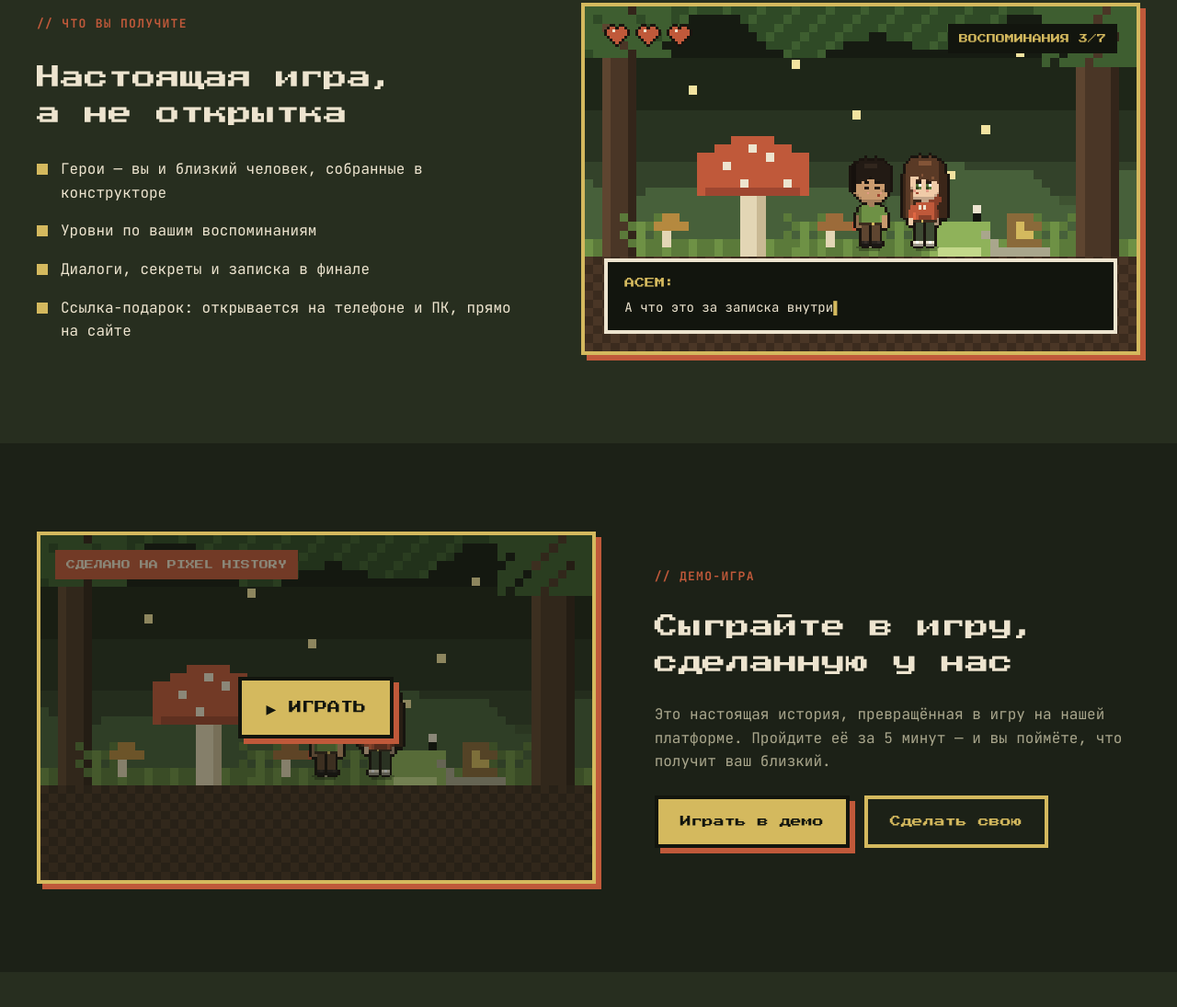
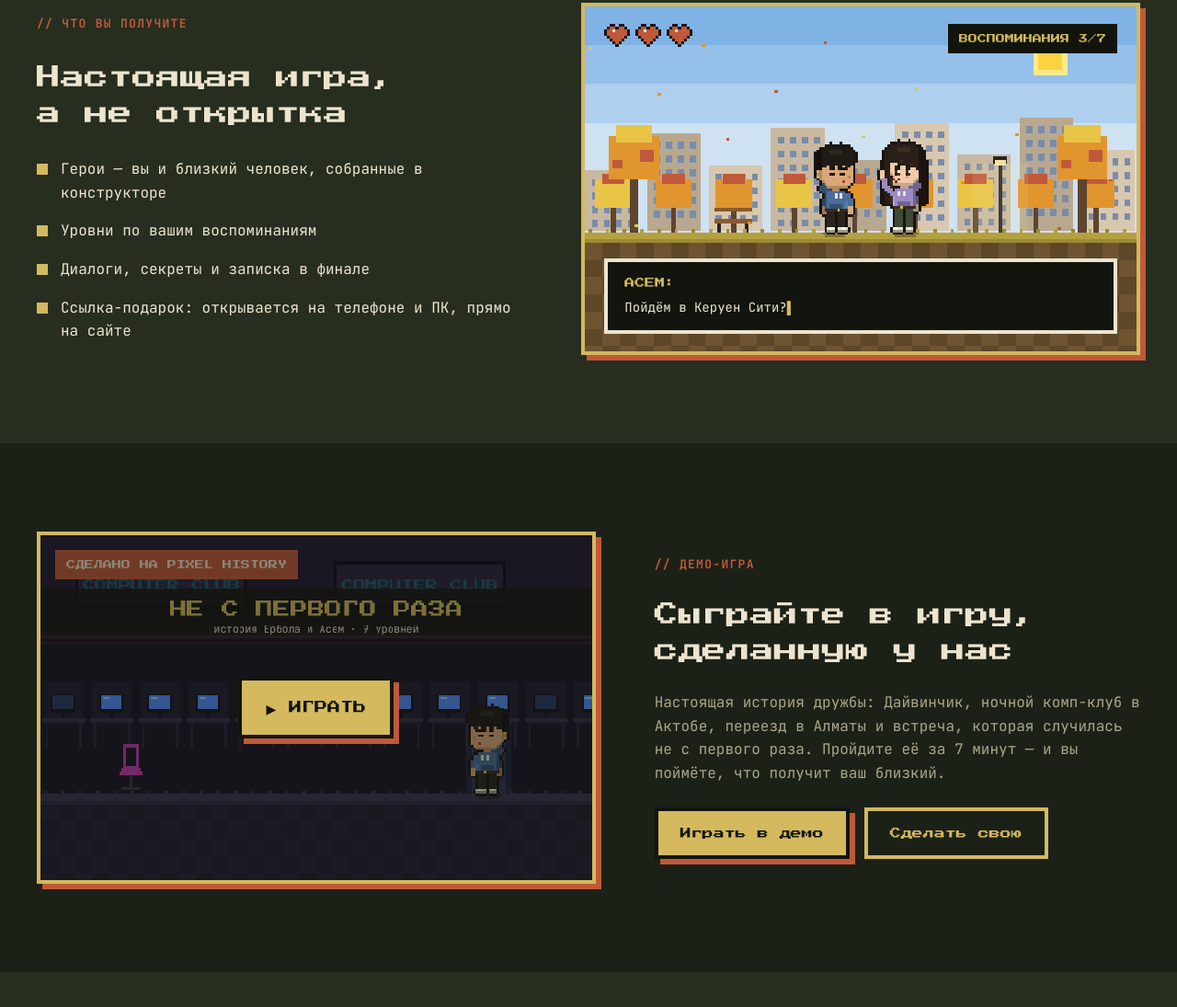
Before and after one commit to M0r11111/pixel-history-site, a plain HTML site: page index.html in a window 1280 px wide. Shown: the part 1768-2863 px from the top of the page at 92% size. Drawn offline with Linux system fonts and the light colour scheme; no server answers.

Commit message:
Главная: превью из демо-игры

```diff
--- a/account.html
+++ b/account.html
@@ -7,7 +7,7 @@
 <link rel="preconnect" href="https://fonts.googleapis.com">
 <link rel="preconnect" href="https://fonts.gstatic.com" crossorigin>
 <link href="https://fonts.googleapis.com/css2?family=JetBrains+Mono:wght@400;700&family=Press+Start+2P&display=swap" rel="stylesheet">
-<link rel="stylesheet" href="assets/style.css?v=11">
+<link rel="stylesheet" href="assets/style.css?v=12">
 </head>
 <body>
 <header class="nav">
@@ -64,9 +64,9 @@
   </div>
 </main>
 
-<script src="assets/pixel.js?v=11"></script>
-<script src="assets/app.js?v=11"></script>
-<script src="assets/api.js?v=11"></script>
+<script src="assets/pixel.js?v=12"></script>
+<script src="assets/app.js?v=12"></script>
+<script src="assets/api.js?v=12"></script>
 <script>
 const $ = s => document.querySelector(s);
 const esc = s => String(s ?? '').replace(/[&<>"]/g, c => ({ '&': '&amp;', '<': '&lt;', '>': '&gt;', '"': '&quot;' }[c]));
--- a/game/engine.js
+++ b/game/engine.js
@@ -595,7 +595,21 @@ function PHEngineFactory(global) {
 @media (orientation:portrait) and (pointer:coarse){.phg{aspect-ratio:auto;overflow:visible;background:#272E1F}.phg canvas{height:auto;aspect-ratio:16/9}.phg-touch{position:static;padding:22px 16px 18px}.phg-touch button{width:74px;height:74px;opacity:1}}`;
   if (typeof document !== 'undefined' && !document.getElementById('phg-css')) { const st = document.createElement('style'); st.id = 'phg-css'; st.textContent = css; document.head.appendChild(st); }
 
-  global.PHGame = { start, THEMES: THEME_NAMES, buildLevel };
+  // Нарисовать сцену локации без игры (превью на сайте): фон + декор + земля
+  function renderScene(ctx, name, t, opt = {}) {
+    const th = THEMES[name] || THEMES.forest, gy = opt.ground || 300, cw = ctx.canvas.width, ch = ctx.canvas.height;
+    ctx.imageSmoothingEnabled = false;
+    drawBackground(ctx, th, opt.cam || 0, t);
+    (opt.deco || []).forEach(([type, x]) => drawDeco(ctx, { type }, x, gy, t));
+    for (let x = 0; x < cw; x += T) {
+      P(ctx, th.top, x, gy, T, 8); P(ctx, th.top2, x, gy + 8, T, 4); P(ctx, (x / T) % 2 ? th.top : th.top2, x + 4, gy - 4, 4, 4);
+      for (let y = gy + 12; y < ch; y += T) P(ctx, ((x + y) / T | 0) % 2 ? th.soil : th.soil2, x, y, T, T);
+    }
+    if (th.leaves) for (let i = 0; i < 14; i++) P(ctx, ['#E0952F', '#C0593A', '#E8C547'][i % 3], (i * 97 + t / 25 + Math.sin(t / 500 + i) * 20 + cw * 2) % cw, (i * 53 + t / 20) % gy, 4, 3);
+    if (th.snowfall) for (let i = 0; i < 40; i++) P(ctx, '#FFFFFF', (i * 71 + t / 30 * (1 + i % 3)) % cw, (i * 43 + t / 12) % ch, 3, 3);
+  }
+
+  global.PHGame = { start, renderScene, THEMES: THEME_NAMES, buildLevel };
 }
 window.PHEngineFactory = PHEngineFactory;
 PHEngineFactory(window);
--- a/index.html
+++ b/index.html
@@ -8,7 +8,7 @@
 <link rel="preconnect" href="https://fonts.googleapis.com">
 <link rel="preconnect" href="https://fonts.gstatic.com" crossorigin>
 <link href="https://fonts.googleapis.com/css2?family=JetBrains+Mono:wght@400;700&family=Press+Start+2P&display=swap" rel="stylesheet">
-<link rel="stylesheet" href="assets/style.css?v=11">
+<link rel="stylesheet" href="assets/style.css?v=12">
 </head>
 <body>
 
@@ -103,7 +103,7 @@
     <div style="display:grid;gap:24px">
       <span class="kicker">// Демо-игра</span>
       <h2>Сыграйте в игру,<br>сделанную у нас</h2>
-      <p class="muted">Это настоящая история, превращённая в игру на нашей платформе. Пройдите её за 5 минут — и вы поймёте, что получит ваш близкий.</p>
+      <p class="muted">Настоящая история дружбы: Дайвинчик, ночной комп-клуб в Актобе, переезд в Алматы и встреча, которая случилась не с первого раза. Пройдите её за 7 минут — и вы поймёте, что получит ваш близкий.</p>
       <div style="display:flex;gap:16px;flex-wrap:wrap">
         <a class="btn primary" href="play.html">Играть в демо</a>
         <a class="btn" href="create.html">Сделать свою</a>
@@ -299,28 +299,33 @@
   </div>
 </div>
 
-<script src="assets/pixel.js?v=11"></script>
-<script src="assets/app.js?v=11"></script>
-<script src="assets/api.js?v=11"></script>
+<script src="assets/pixel.js?v=12"></script>
+<script src="assets/app.js?v=12"></script>
+<script src="assets/api.js?v=12"></script>
+<script src="game/engine.js?v=12"></script>
+<script src="games/demo.js?v=12"></script>
 <script>
-  // сцена с героями и светлячками
-  function loopScene(id, withHeroes) {
-    const c = document.getElementById(id), ctx = c.getContext('2d');
-    (function frame(t) {
-      PX.drawScene(ctx, 10, t || 0);
-      if (withHeroes) {
-        const bob = Math.round(Math.sin((t || 0) / 300)) ;
-        PX.drawAnim(ctx, 'idle', PX.HEROES.you, null, t || 0, 3, 330, 278);
-        PX.drawAnim(ctx, 'idle', PX.HEROES.asem, null, (t || 0) + 700, 3, 396, 278, { flip: true });
-      }
-      requestAnimationFrame(frame);
-    })();
-  }
-  loopScene('scene', true);
-  loopScene('demoScene', true);
+  // превью — сцены из демо-игры «Не с первого раза» (герои и локации из games/demo.js)
+  const DH = {}; (window.PH_DEMO ? PH_DEMO.heroes : []).forEach(h => DH[h.id] = h);
+  const ERBOL = DH.erbol || PX.HEROES.you, ASEM = DH.asem || PX.HEROES.asem;
+  function loop(id, draw) { const ctx = document.getElementById(id).getContext('2d'); (function frame(t) { draw(ctx, t || 0); requestAnimationFrame(frame); })(); }
+  // «Что вы получите»: осенний Актобе, долгожданная встреча
+  loop('scene', (ctx, t) => {
+    PHGame.renderScene(ctx, 'autumn', t, { ground: 262, deco: [['tree_autumn', 40], ['bench', 150], ['lamp', 470], ['tree_autumn', 560]] });
+    PX.drawAnim(ctx, 'idle', ERBOL, null, t, 3, 290, 262);
+    PX.drawAnim(ctx, 'wave', ASEM, null, t, 3, 372, 262, { flip: true });
+  });
+  // «Демо-игра»: ночной компьютерный клуб в Актобе + название
+  loop('demoScene', (ctx, t) => {
+    PHGame.renderScene(ctx, 'club', t, { ground: 300, deco: [['gamechair', 90], ['vending', 500]] });
+    PX.drawAnim(ctx, 'idle', ERBOL, null, t, 3, 520, 300, { flip: true });
+    ctx.fillStyle = 'rgba(18,21,14,.78)'; ctx.fillRect(0, 62, 640, 62);
+    ctx.textAlign = 'center'; ctx.textBaseline = 'middle'; ctx.fillStyle = '#D4B95E'; ctx.font = '20px "Press Start 2P", monospace'; ctx.fillText('НЕ С ПЕРВОГО РАЗА', 320, 86);
+    ctx.fillStyle = '#EDE4CF'; ctx.font = '12px "JetBrains Mono", monospace'; ctx.fillText('история Ербола и Асем · 9 уровней', 320, 110);
+  });
 
   // печатающийся диалог
-  const lines = ['Ты правда нашёл мой рюкзак?!', 'А что это за записка внутри?..'];
+  const lines = ['Привет! В этот раз я не сбегу :)', 'Пойдём в Керуен Сити?'];
   let li = 0, ci = 0; const typed = document.getElementById('typed');
   setInterval(() => {
     const s = lines[li];
```
Also changed, not shown: character.html (+4 -4 lines), create.html (+5 -5 lines), gift.html (+6 -6 lines), login.html (+4 -4 lines), play.html (+6 -6 lines).
